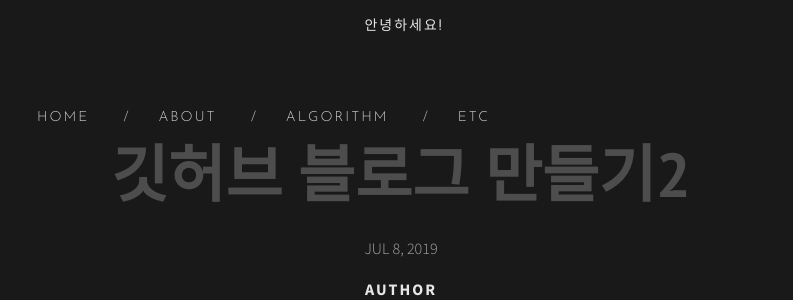
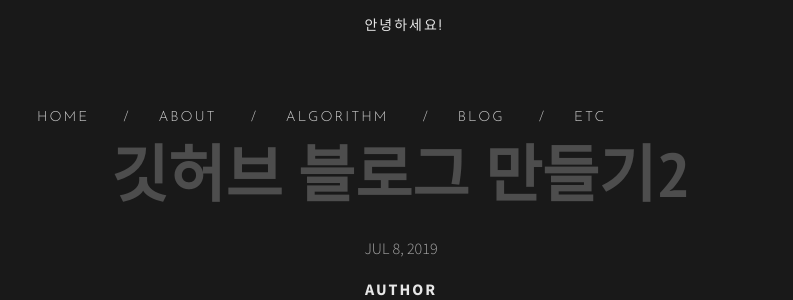
Before and after one commit to CodeJin19/CodeJin19.github.io, a Jekyll site: the page built from _posts/2019-07-09-making_github_blog2.markdown, in a window 1280 px wide. Shown: the part 144-444 px from the top of the page, without its empty margins (239-1032 px from the left). Built offline with Jekyll 4.4.1, drawn with Linux system fonts in a browser that asks for light colours; nearby versions of some CDN libraries.

Commit message:
creat blog tab

```diff
--- a/_posts/2019-07-08-making_github_blog.markdown
+++ b/_posts/2019-07-08-making_github_blog.markdown
@@ -2,7 +2,7 @@
 layout: post
 title:  "깃허브 블로그 만들기1"
 date:   2019-07-08 19:45:17 +0900
-categories: etc
+categories: blog
 author: "CodeJin19"
 ---
 깃허브에서 바로 블로그를 만들 수 있는지는 잘 모르겠지만, 지킬을 활용하면 더욱 쉽게 깃허브 블로그를 만들 수 있다.
--- a/_posts/2019-07-09-making_github_blog2.markdown
+++ b/_posts/2019-07-09-making_github_blog2.markdown
@@ -2,7 +2,7 @@
 layout: post
 title:  "깃허브 블로그 만들기2"
 date:   2019-07-08 23:02:38 +0900
-categories: etc
+categories: blog
 author: "CodeJin19"
 ---
 지난 포스트에서는 지킬을 활용해 블로그를 로컬에 만드는 방법을 살펴보았다.
--- a/_posts/2019-07-10-making_github_blog3.markdown
+++ b/_posts/2019-07-10-making_github_blog3.markdown
@@ -2,7 +2,7 @@
 layout: post
 title:  "깃허브 블로그 만들기3"
 date:   2019-07-11 00:21:33 +0900
-categories: etc
+categories: blog
 author: "CodeJin19"
 ---
 이번에는 로컬로 만든 블로그를 github에 올려서 온라인으로 띄워보자.
--- a/_posts/2019-09-28-Mathjax.markdown
+++ b/_posts/2019-09-28-Mathjax.markdown
@@ -2,7 +2,7 @@
 layout: post
 title:  "블로그에 수식 넣기"
 date:   2019-09-28 19:26:15 +0900
-categories: etc
+categories: blog
 author: "CodeJin19"
 ---
 # 블로그에 수식 삽입하기
```
Also changed, not shown: blog.md (added, +7 -0 lines).
